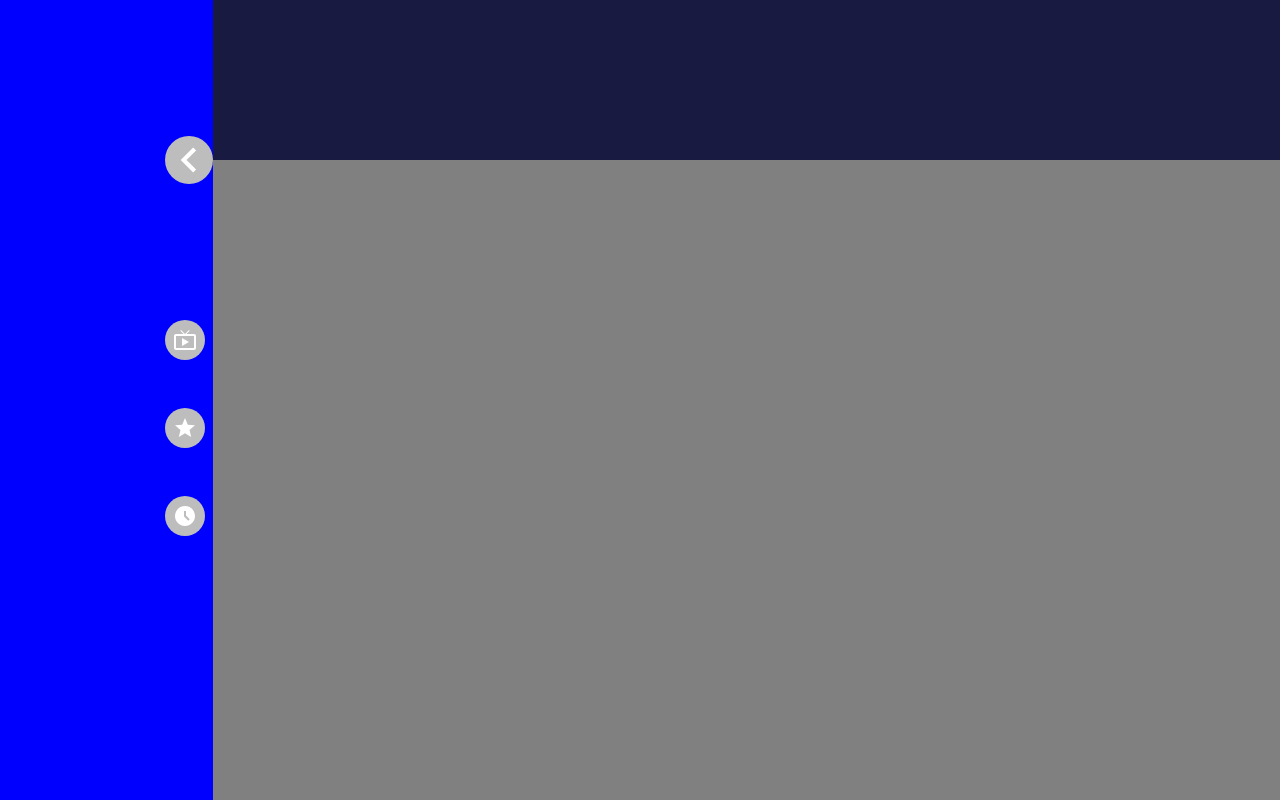
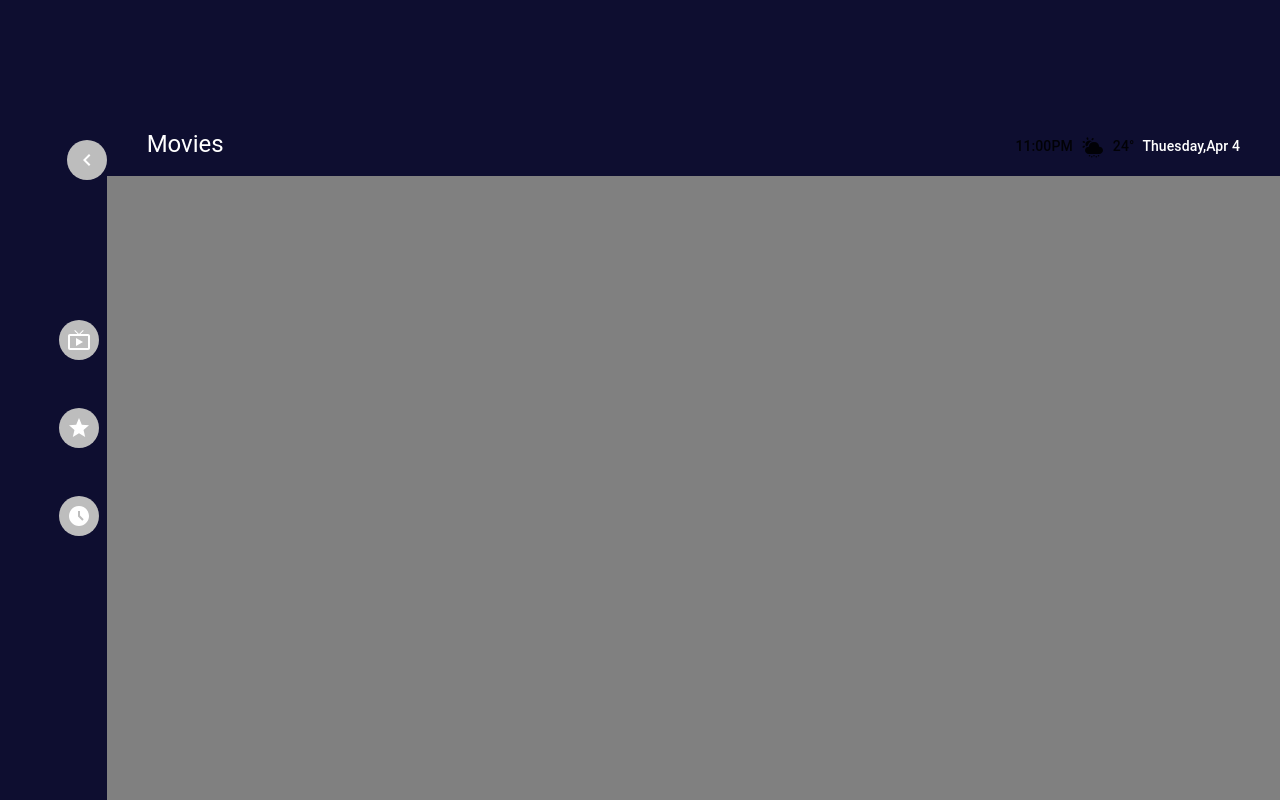
Before and after one commit to amanuel0924/T-Movie, a React (Vite) app in the folder frontend/: page /detail in a window 1280 px wide. Built offline with nearby package versions, Linux system fonts and the light colour scheme.

Commit message:
fixing home layout

```diff
--- a/frontend/src/componets/icons.jsx
+++ b/frontend/src/componets/icons.jsx
@@ -1,4 +1,4 @@
-import { Avatar, SvgIcon } from "@mui/material"
+import { Avatar, Box, SvgIcon } from "@mui/material"
 import AllInclusiveIcon from '@mui/icons-material/AllInclusive';
 import PropTypes from 'prop-types';
 import ChevronLeftIcon from '@mui/icons-material/ChevronLeft';
@@ -73,11 +73,14 @@ export const HboIcon = ({size}) => {
 export const SearchIcon = () => {
   return <Avatar sx={{backdropFilter: 'blur(3px)',backgroundColor: 'rgba(25, 26, 56, 0.5)'}}> <SearchIcon/></Avatar>}
 
-export const ChevronIcon = () => {
+export const ChevronIcon = ({size,p,m}) => {
   return (
-    <Avatar sx={{p:3}}>
-    <ChevronLeftIcon sx={{fontSize:50}} />
+   <Box p={p} m={m}>
+     <Avatar>
+    <ChevronLeftIcon  sx={{fontSize:size}} />
   </Avatar>
+    </Box>
+
   )
 }
 
@@ -87,6 +90,13 @@ LeafIcon.propTypes = {
   size: PropTypes.number,
 };
 
+
 HboIcon.propTypes = {
   size: PropTypes.number,
 };
+
+ChevronIcon.propTypes = {
+  size: PropTypes.number,
+  p: PropTypes.number,
+  m: PropTypes.number,
+};
--- a/frontend/src/pages/Detail.jsx
+++ b/frontend/src/pages/Detail.jsx
@@ -1,8 +1,10 @@
 import CssBaseline from '@mui/material/CssBaseline';
-import { Grid, Box, Stack} from '@mui/material';
+import { Grid, Box, Stack, Typography} from '@mui/material';
 
 import { useMediaQuery } from '@mui/material';
 import SideNav from '../componets/SideNav';
+import TimeAndWeather from '../componets/TimeAndWeather';
+import {  ChevronIcon } from '../componets/icons';
 
 
 
@@ -19,7 +21,7 @@ function ResponsiveGrid() {
         <Grid
           item
           xs={12}
-          sm={10}
+          sm={11}
           sx={{
             backgroundColor: 'yellow',
             order: { xs: 1, sm: 4 },
@@ -29,21 +31,35 @@ function ResponsiveGrid() {
         >
           <Stack height={'100%'}>
             <Stack
-            bgcolor={'#181A41'}
-            height={{xs:'10%',sm:'20%'}}
-            ></Stack>
+            direction={'row'}
+            py={{xs:2}}
+            px={5}
+            justifyContent={'space-between'}
+            alignItems={'end'}
+            bgcolor={'#0E0E30'}
+            height={{xs:'10%',sm:'22%'}}
+            >
+              {isXS && <ChevronIcon  size={30} />}
+              <Typography variant={'h5'} sx={{color:'white',textAlign:'center',paddingTop:2}}>Movies</Typography>
+              <Stack>
+              {!isXS &&  <TimeAndWeather>
+                <Typography variant={'subtitle2'} sx={{color:'white',textAlign:'center'}}>Thuesday,Apr 4</Typography>
+               </TimeAndWeather>}
+
+              </Stack>
+            </Stack>
             <Stack
             bgcolor={'gray'}
-            height={{xs:'90%',sm:'80%'}}
+            height={{xs:'90%',sm:'78%'}}
             ></Stack>
           </Stack>
         </Grid>
        {!isXS &&  <Grid
           item
-          xs={12}
-          sm={2}
+
+          sm={1}
           sx={{
-            backgroundColor: 'blue',
+            backgroundColor: '#0E0E30',
             order: { xs: 4, sm: 1 },
             height: {xs:'50%',sm:'100%'}
           }}
--- a/frontend/src/pages/Home.jsx
+++ b/frontend/src/pages/Home.jsx
@@ -70,12 +70,12 @@ function ResponsiveGrid() {
           sx={{
             backgroundColor: '#0E0E30',
             order: { xs: 1, sm: 4 },
-            height: {xs:'50%',sm:'100%'},
+            height: {xs:'45%',sm:'100%'},
             position: 'relative',
           }}
         >
 
-             <Card  sx={{ minHeight: '280px', height:{xs:'100%',sm:'80%'},width:'100%',border:'none', borderRadius:'0', position:'relative' }}>
+             <Card  sx={{ height:{xs:'100%',sm:'80%'},width:'100%',border:'none', borderRadius:'0', position:'relative' }}>
       <CardCover>
         <img
           src="https://images.unsplash.com/photo-1542773998-9325f0a098d7?auto=format&fit=crop&w=320"
@@ -94,11 +94,11 @@ function ResponsiveGrid() {
       <CardContent sx={{  }}>
 
 
-    <Box color={'white'}>
-    <Stack direction={'row'} position={'relative'} >
+    <Box id='00000000000000000' color={'white'} height={'100%'}  >
+    <Stack id='111111111111111' direction={'row'} position={'relative'} >
        {
         isXS &&  <Stack >
-        <LeafIcon size={50} />
+        <LeafIcon size={30} />
           </Stack>
        }
       <Stack spacing={3} top={1} right={1} position={'absolute'} direction={'row'} alignItems={'center'}>
@@ -107,14 +107,14 @@ function ResponsiveGrid() {
         {!isXS &&   <Avatar sx={{ bgcolor: 'purple',  }}>OP</Avatar>}
       </Stack>
       </Stack>
-      <HboIcon size={50}/>
+      <Stack pt={{xs:5, sm:0}}  ><HboIcon  size={isXS?40:50}/></Stack>
       <Typography variant='subtitle2' fontWeight='bolder' >Now Playing</Typography>
       <Typography variant='h6' fontWeight='bold' >Greys Anatomy</Typography>
       <Typography variant='body2' maxWidth={'300px'} >Lorem ipsum dolor sit amet consectetur adipisicing elit. Soluta pariatur neque, totam laboriosam obcaecati natus quas tenetur corporis illo eaque sit quaerat ad cumque .</Typography>
-      <Stack spacing={3} direction='row' marginTop={'10px'} alignItems={'center'}  >
-       <Stack direction='column' spacing={1} >
-       <Stack sx={{borderRadius:'5px'}} width={'200px'} height={'5px'} bgcolor={'gray'} direction='row' spacing={2} alignItems='center'>
-        <Stack sx={{borderRadius:'5px'}} width={'50%'} height={'5px'} bgcolor={'white'} direction='row' spacing={2} alignItems='center'>
+      <Stack spacing={1} direction='row'  alignItems={'center'}  >
+       <Stack direction='column' spacing={0} pt={2} >
+       <Stack sx={{borderRadius:'5px'}} width={'200px'} height={'5px'} bgcolor={'gray'} direction='row' spacing={1} alignItems='center'>
+        <Stack sx={{borderRadius:'5px'}} width={'50%'} height={'5px'} bgcolor={'white'} direction='row' spacing={1} alignItems='center'>
           </Stack>
           </Stack>
           <Stack width={'200px'}  direction='row' justifyContent='space-between' alignItems='center'>
@@ -123,7 +123,7 @@ function ResponsiveGrid() {
             </Stack>
             </Stack>
 
-          <Stack   direction='column' height={'65px'}  >
+          <Stack   direction='column' alignItems={'center'}  >
           <PlayCircleIcon fontSize='large'/>
           </Stack>
 
@@ -186,7 +186,7 @@ function ResponsiveGrid() {
           sx={{
             backgroundColor: '#0E0E30',
             order: { xs: 4, sm: 1 },
-            height: {xs:'8%',sm:'100%'}
+            height: {xs:'7%',sm:'100%'}
           }}
         >
          <SideNav>
@@ -201,9 +201,7 @@ function ResponsiveGrid() {
           sx={{
             backgroundColor: '#0E0E30',
             order: { xs: 2, sm: 2 },
-            height: {xs:'17%',sm:'100%'},
-            marginTop: { xs: 2, sm: 0 },
-
+            height: {xs:'18%',sm:'100%'},
           }}
         >
            <Stack  direction={{ xs: 'row', sm: 'column' }} spacing={{xs:4,sm:2.5}} sx={{ height:'100%' , overflow: 'auto' ,color: 'primary.contrastText',justifyContent:{xs:'center' ,sm:'center'} ,alignItems: 'center', '& > *': {
```
